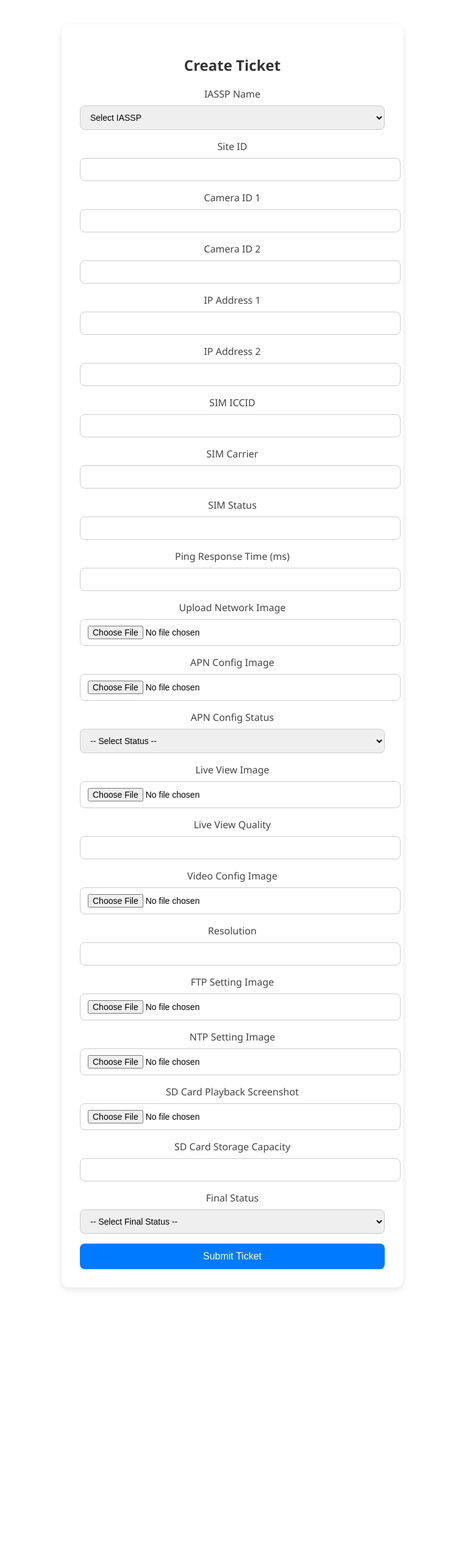
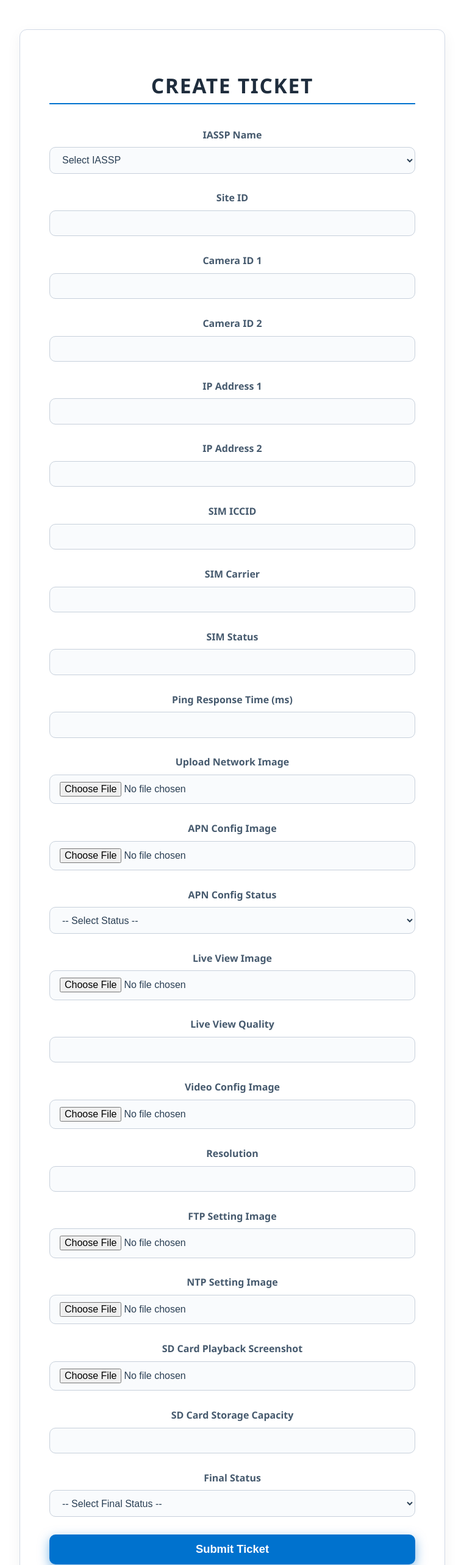
Before and after one commit to sanikachogale1804/QCManagementToolReactProject, a React (Create React App) app: page /ticketCreationForm in a window 1280 px wide. Shown: the top 2566 px of the page at 61% size, without its empty margins (259-1020 px from the left). Before the commit the page ends 2151 px from the top, so only its background shows below. Built offline with nearby package versions, Linux system fonts and the light colour scheme; sample sign-in values are in the browser's storage.

Commit message:
9-june-2025

```diff
--- a/src/Components/CSS/TicketCreationForm.css
+++ b/src/Components/CSS/TicketCreationForm.css
@@ -1,62 +1,100 @@
+/* body {
+  background-color: #292b2e;
+  margin: 0;
+  padding: 0;
+} */
+
 .ticket-form {
-  max-width: 500px;
-  margin: 40px auto;
-  padding: 30px;
-  background-color: #ffffff;
-  box-shadow: 0 4px 12px rgba(0, 0, 0, 0.1);
+  max-width: 600px;
+  margin: 3rem auto;
+  background: #ffffff;
+  padding: 2.5rem 3rem;
   border-radius: 12px;
+  border: 1px solid #d1d9e6;
+  box-shadow: 0 8px 24px rgba(0, 0, 0, 0.05);
   font-family: 'Segoe UI', Tahoma, Geneva, Verdana, sans-serif;
+  color: #2a3f54;
 }
 
 .ticket-form h2 {
   text-align: center;
-  margin-bottom: 20px;
-  color: #333;
+  margin-bottom: 2rem;
+  font-weight: 700;
+  font-size: 2.1rem;
+  color: #1f2d3d;
+  letter-spacing: 0.05em;
+  text-transform: uppercase;
+  border-bottom: 2px solid #0072ce;
+  padding-bottom: 0.4rem;
+  margin-bottom: 2.4rem;
+}
+
+.ticket-form div {
+  margin-bottom: 1.8rem;
 }
 
 .ticket-form label {
   display: block;
-  margin-bottom: 8px;
-  font-weight: 500;
-  color: #444;
+  font-weight: 600;
+  font-size: 1rem;
+  margin-bottom: 0.6rem;
+  color: #465a6e;
 }
 
-.ticket-form input,
+.ticket-form input[type="text"],
+.ticket-form input[type="file"],
 .ticket-form select {
   width: 100%;
-  padding: 10px 12px;
-  margin-bottom: 16px;
-  border: 1px solid #ccc;
-  border-radius: 8px;
-  font-size: 14px;
-  transition: border-color 0.3s ease;
+  padding: 0.7rem 1rem;
+  border: 1.8px solid #c7d0db;
+  border-radius: 10px;
+  font-size: 1rem;
+  background-color: #f9fbfd;
+  color: #2a3f54;
+  transition: border-color 0.3s ease, box-shadow 0.3s ease;
+  box-sizing: border-box;
+  font-weight: 500;
 }
 
-.ticket-form input:focus,
-.ticket-form select:focus {
-  border-color: #007bff;
+.ticket-form input[type="text"]:focus,
+.ticket-form select:focus,
+.ticket-form input[type="file"]:focus {
   outline: none;
+  border-color: #0072ce;
+  box-shadow: 0 0 8px rgba(0, 114, 206, 0.3);
+  background-color: #ffffff;
 }
 
 .ticket-form p {
-  color: #d9534f;
-  margin-top: -12px;
-  margin-bottom: 12px;
-  font-size: 13px;
+  color: #c0392b;
+  font-size: 0.9rem;
+  font-weight: 600;
+  margin-top: 0.3rem;
 }
 
-.ticket-form button {
+.ticket-form button[type="submit"] {
   width: 100%;
-  padding: 12px;
-  background-color: #007bff;
+  background-color: #0072ce;
+  color: #fff;
+  font-weight: 700;
+  font-size: 1.15rem;
+  padding: 0.85rem 0;
   border: none;
-  color: white;
-  border-radius: 8px;
-  font-size: 16px;
+  border-radius: 10px;
   cursor: pointer;
-  transition: background-color 0.3s ease;
+  box-shadow: 0 6px 18px rgba(0, 114, 206, 0.5);
+  transition: background-color 0.3s ease, box-shadow 0.3s ease, transform 0.15s ease;
 }
 
-.ticket-form button:hover {
-  background-color: #0056b3;
+.ticket-form button[type="submit"]:hover {
+  background-color: #005b9f;
+  box-shadow: 0 8px 26px rgba(0, 91, 159, 0.65);
+  transform: translateY(-3px);
 }
+
+@media (max-width: 650px) {
+  .ticket-form {
+    padding: 2rem 2rem;
+    margin: 1rem;
+  }
+}
--- a/src/Components/Services/ticketService.jsx
+++ b/src/Components/Services/ticketService.jsx
@@ -42,30 +42,28 @@ export const createTicket = async (ticketData) => {
   }
 };
 
-// Upload network image for a ticket (POST /ticketCreation/{ticketId}/image)
-export const uploadNetworkImage = async (ticketId, imageFile) => {
-  const token = localStorage.getItem('token');
-  const formData = new FormData();
-  formData.append('networkImage', imageFile); // key must match backend
 
+export async function uploadNetworkImage(ticketId, networkImage, token) {
   try {
+    const formData = new FormData();
+    formData.append('file', networkImage); // Adjust 'file' if backend expects different key
+
     const response = await axios.post(
       `http://localhost:8080/ticketCreation/${ticketId}/image`,
       formData,
       {
         headers: {
-          Authorization: `Bearer ${token}`, // important
-          // no Content-Type here, axios will set correct multipart boundary
+          'Content-Type': 'multipart/form-data',
+          Authorization: `Bearer ${token}`,
         },
       }
     );
     return response.data;
   } catch (error) {
-    console.error("Image upload error:", error);
+    console.error('Image upload failed:', error.response || error.message);
     throw new Error('Image upload failed');
   }
-};
-
+}
 export const getTickets = async () => {
   try {
     const response = await axiosInstance.get('/ticketCreation');
--- a/src/Components/Tickets/TicketCreationForm.jsx
+++ b/src/Components/Tickets/TicketCreationForm.jsx
@@ -2,7 +2,6 @@ import React, { useEffect, useState } from 'react';
 import { createTicket, uploadNetworkImage } from '../Services/ticketService';
 import '../CSS/TicketCreationForm.css';
 import { useNavigate } from 'react-router-dom';
-
 
 const TicketCreationForm = () => {
     const navigate = useNavigate();
@@ -259,10 +258,10 @@ const TicketCreationForm = () => {
                 <label htmlFor="networkImage">Upload Network Image</label>
                 <input
                     type="file"
-                    id="networkImage"
-                    accept="image/*"
+                    name="networkImage"
                     onChange={(e) => setNetworkImage(e.target.files[0])}
                 />
+
             </div>
 
             <div>
--- a/src/Components/Users/LoginPage.jsx
+++ b/src/Components/Users/LoginPage.jsx
@@ -22,7 +22,7 @@ const LoginPage = () => {
             const token = await login(credentials);
             localStorage.setItem('authToken', token);
             setMessage('✅ Login successful!');
-            navigate('/ticketCreationForm'); // 👈 Redirect to TicketCreationForm
+            navigate('/ticketCreationForm');
         } catch (err) {
             console.error(err);
             setMessage('❌ Login failed. Please check your name and password.');
```
